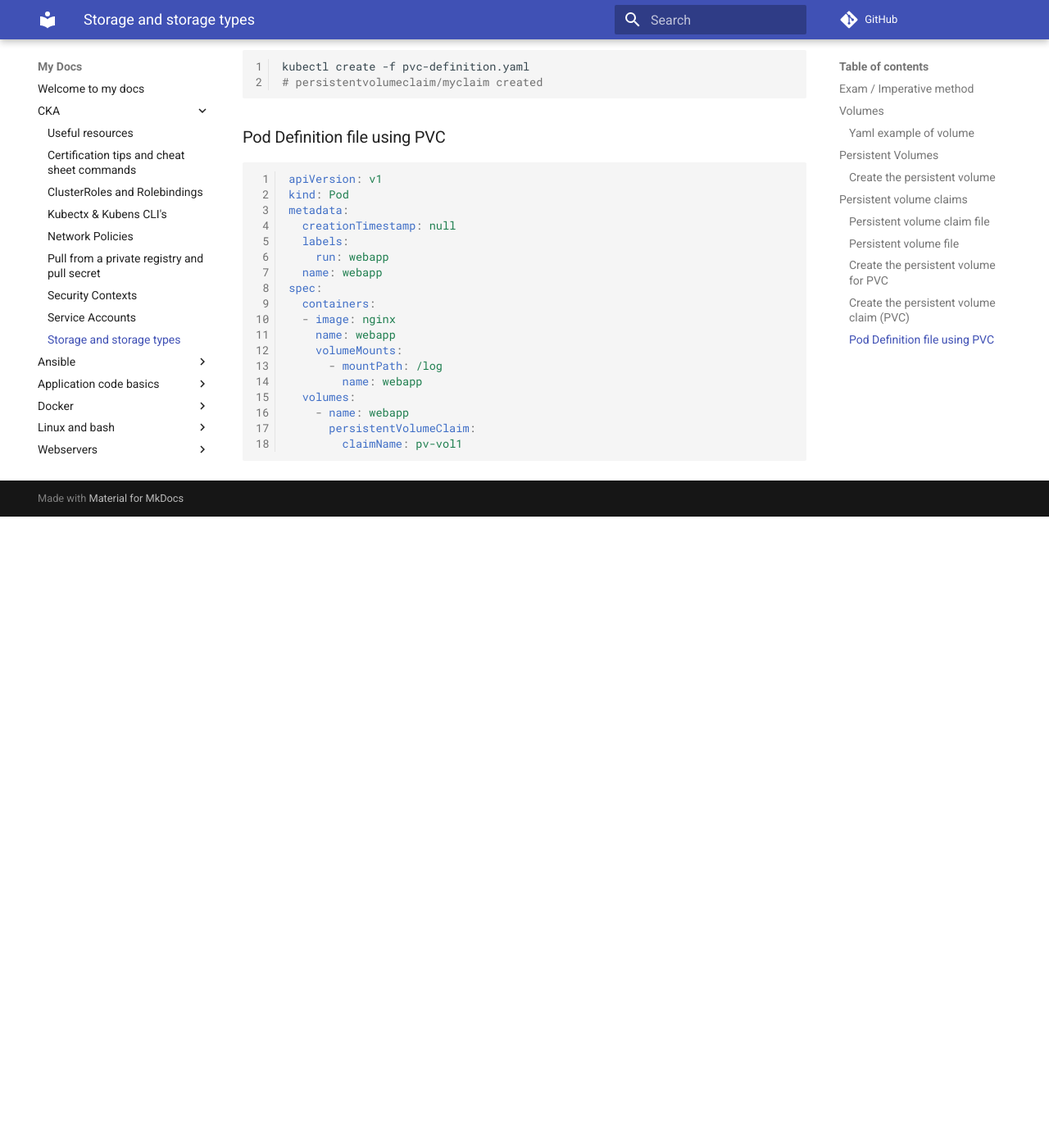
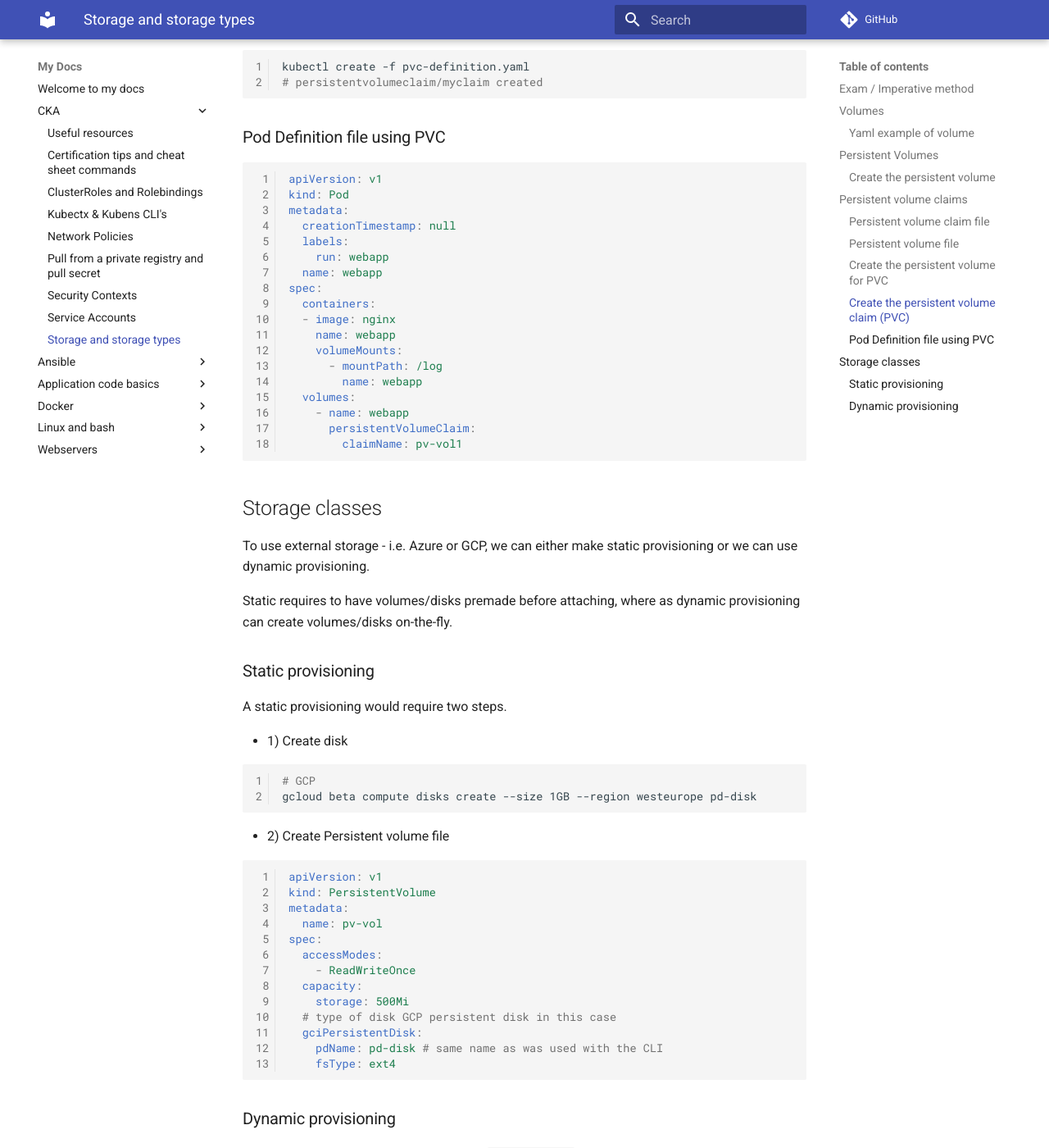
Before and after one commit to rytligc/dev-docs, an MkDocs documentation site: the page built from docs/CKA/Storage.md, in a window 1280 px wide and 1400 px high, scrolled down 2404 px. Shown: the whole window at 82% size. Built offline with MkDocs 1.6.1 and Material for MkDocs 9.7.7, drawn with Linux system fonts in a browser that asks for light colours; comment, search, counter and statistics services are not loaded; before the commit the page ends 3034 px from its top, so only the background shows below that; some of the changed text lies outside the part shown.

Commit message:
Updated docs

````diff
--- a/docs/CKA/Storage.md
+++ b/docs/CKA/Storage.md
@@ -139,3 +139,101 @@
       persistentVolumeClaim:
         claimName: pv-vol1
 ```
+
+## Storage classes
+
+To use external storage - i.e. Azure or GCP, we can either make static provisioning
+or we can use dynamic provisioning.
+
+Static requires to have volumes/disks premade before attaching,
+where as dynamic provisioning can create volumes/disks on-the-fly.
+
+### Static provisioning
+
+A static provisioning would require two steps.
+
+- 1) Create disk
+
+```bash
+# GCP
+gcloud beta compute disks create --size 1GB --region westeurope pd-disk
+```
+
+- 2) Create Persistent volume file
+
+```yml
+apiVersion: v1
+kind: PersistentVolume
+metadata:
+  name: pv-vol
+spec:
+  accessModes:
+    - ReadWriteOnce
+  capacity:
+    storage: 500Mi
+  # type of disk GCP persistent disk in this case
+  gciPersistentDisk:
+    pdName: pd-disk # same name as was used with the CLI
+    fsType: ext4
+```
+
+### Dynamic provisioning
+
+When using dynamic provisioning, we use `StorageClass` as kind instead of PV. There is still
+created a PV, we just don't have to manage it manually anymore.
+
+```yml
+apiVersion: storage.k8s.io/v1
+kind: StorageClass
+metadata:
+  name: google-storage
+provisioner: kubernetes.io/gce-pd
+```
+
+To bind it all together, `StorageClass`, `PersistentVolumeClaim` and `Pod`, the above example
+might look like the following:
+
+```yml
+# Pod definition
+apiVersion: v1
+kind: Pod
+metadata:
+  name: random
+spec:
+  containers:
+  - image: alpine
+    name: alpine
+    command: ["/bin/sh", "-c"]
+    args: ["shuf -i 0-100 -n 1"]
+    volumeMounts:
+    - mountPath: /opt
+      name: data-volume
+  volumes:
+  - name: data-volume
+    persistentVolumeClaim:
+      # Same name as defined below
+      claimName: gcpClaim
+---
+# PVC
+kind: PersistentVolumeClaim
+apiVersion: v1
+metadata:
+  # Same name as claimed above
+  name: gcpClaim
+spec:
+  # Always check that access mode is matching PV
+  accessModes: [ "ReadWriteOnce" ]
+  # Same name as specified in the storage class
+  storageClassName: google-storage
+  resources:
+   requests:
+     storage: 1Gi
+---
+# Storage Class
+apiVersion: storage.k8s.io/v1
+kind: StorageClass
+metadata:
+  # Same name as specified in the PVC
+  name: google-storage
+provisioner: kubernetes.io/gce-pd
+```
--- a/mkdocs.yml
+++ b/mkdocs.yml
@@ -19,6 +19,7 @@
   - pymdownx.highlight:
       linenums: true
   - pymdownx.superfences
+  - pymdownx.snippets
   - pymdownx.tabbed:
       alternate_style: true
   - pymdownx.betterem
````
Also changed, not shown: docs/webservers/NodeJS.md (line endings or trailing spaces).
